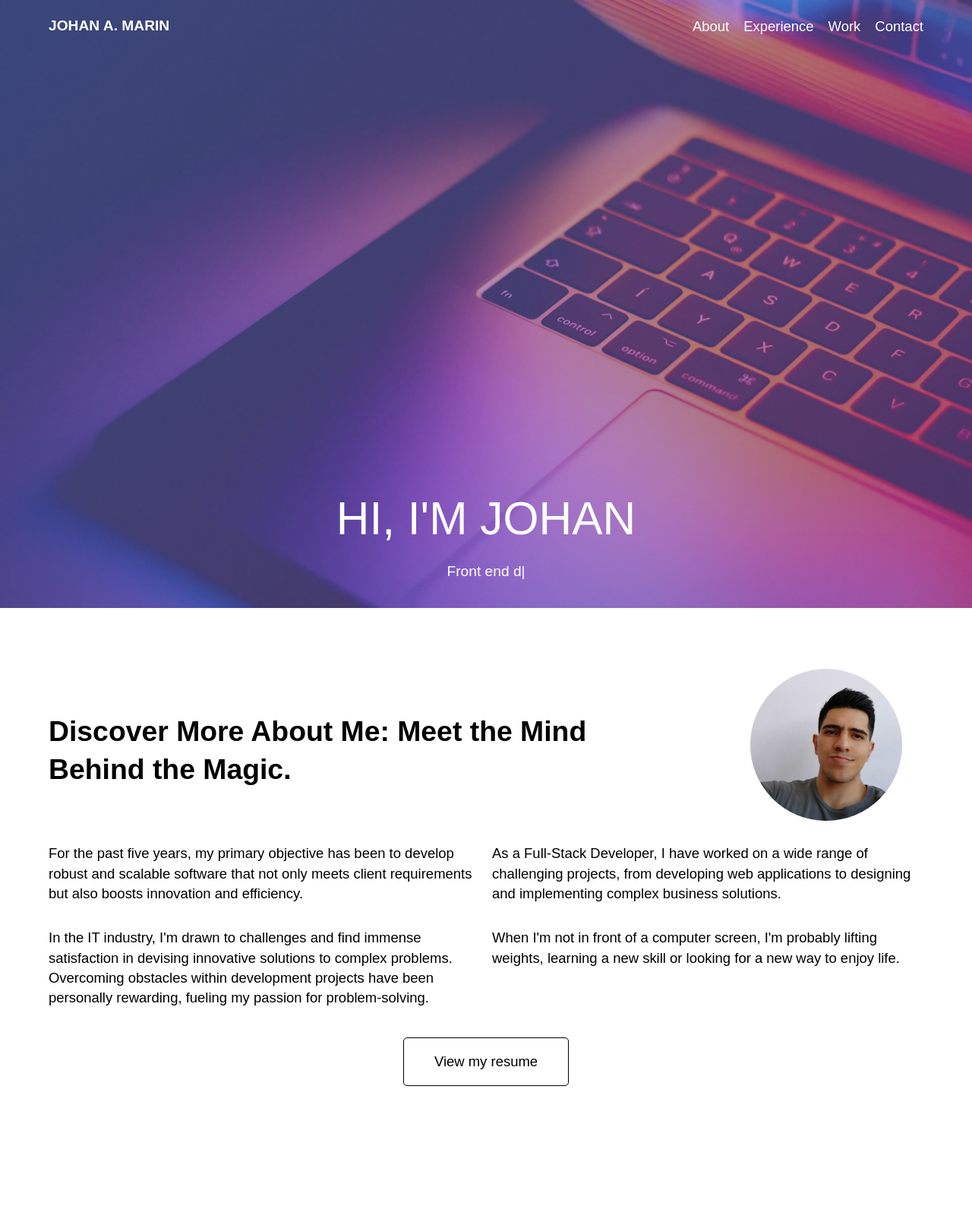
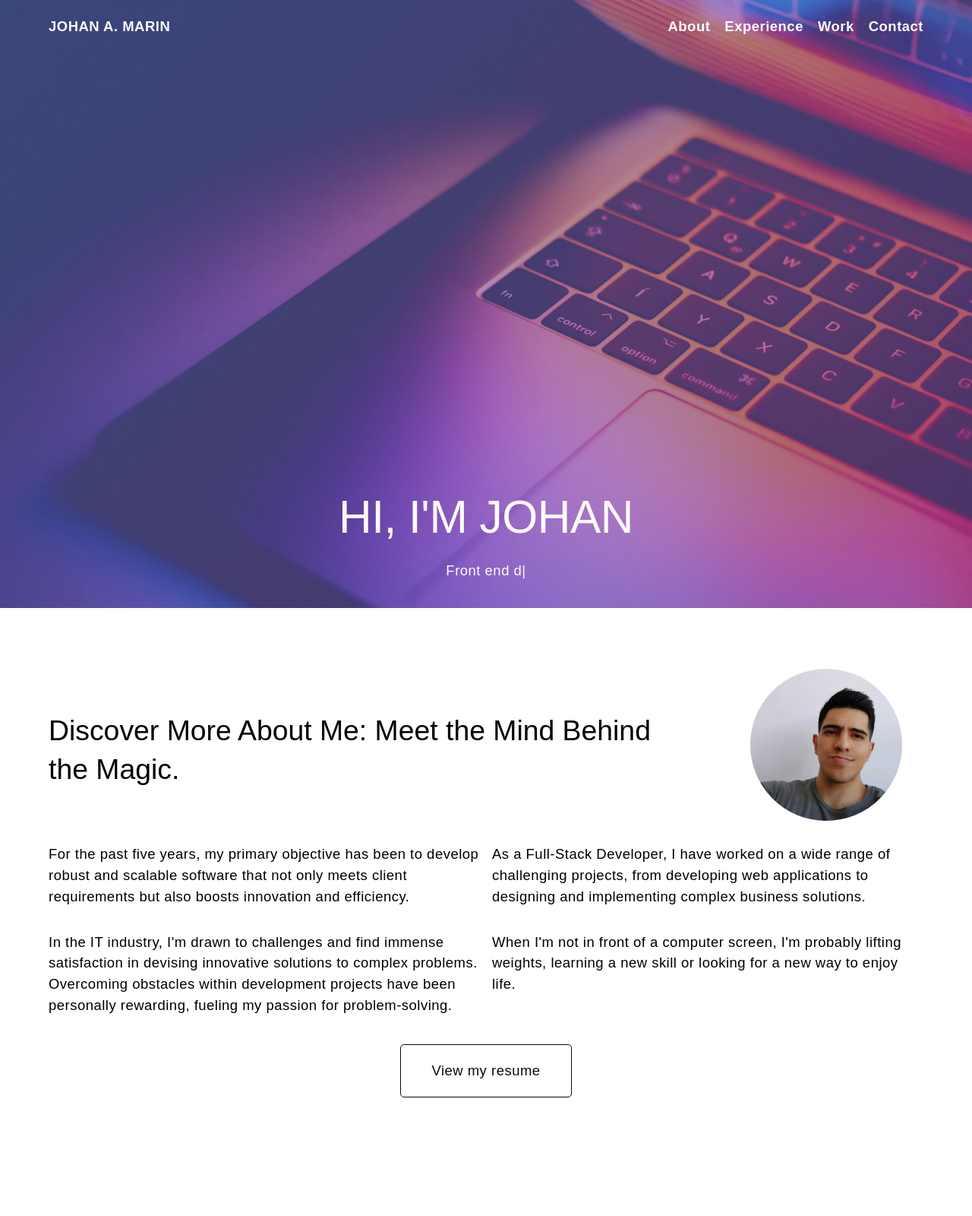
Before and after one commit to DevJohanAdrian/Portafolio, a plain HTML site: page index.html in a window 1280 px wide. Shown: the top 1600 px of the page at 76% size. Drawn offline with nearby package versions, Linux system fonts and the light colour scheme.

Commit message:
variables y colores se procede a implementar SASS

```diff
--- a/css/styles.css
+++ b/css/styles.css
@@ -1,34 +1,3 @@
-:root {
-    --background: linear-gradient(135deg, #667eea7e 0%, #764ba298 100%);
-    --color-primary: #667eea;
-    --color-secondary: #764ba2;
-    --color-3: white;
-    --color-4: black;
-    --boton-padding: 20px 40px;
-
-    --font-zise-heading-1:
-    --font-zise-heading-2:
-    --font-zise-heading-3:
-    --font-size-text-1:
-    --font-size-text-2:
-
-    --font-weight-heading-1: 300;
-    --font-weight-heading-2: 400;
-    --font-weight-heading-3: 400;
-    --font-weight-texts:400;
-    --font-weight-button:500;
-
-    --letter-spacing-heading-1:-0.5px;
-    --letter-spacing-heading-2:0px;
-    --letter-spacing-heading-2:0px;
-    --letter-spacing-texts:0.5px;
-    --letter-spacing-button:1.25px;
-
-    --line-height-texts:1.5;
-    --line-height-headings:1.375
-
-}
-
 @font-face {
     font-family: 'Alegreya Sans SC';
     src: url('https://fonts.googleapis.com/css2?family=Alegreya+Sans+SC:wght@300;400;700&display=swap');
@@ -42,7 +11,7 @@
 
 html {
     scroll-behavior: smooth;
-    scrollbar-color: gray #f2f2f2;
+    scrollbar-color: gray var(--color-gray);
     scrollbar-width: thin;
 }
 
@@ -50,6 +19,45 @@ html {
 body {
     font-size: 100%;
     /* line-height: normal; */
+
+}
+
+
+:root {
+    --background-gradient-hero: linear-gradient(135deg, #667eea7e 0%, #764ba298 100%);
+    --background-gradient-underline-nav: linear-gradient(to left, #f69ec4, #f9dd94 100%);
+     /* cornflower blue */
+    --background-footer:#7189ff;
+    /* gray 95 */
+    --color-gray:#f2f2f2;
+    /* night */
+    --color-black:#0c0910;
+    /* snow */
+    --color-white:#FFFAFA;
+
+    --boton-padding: 20px 40px;
+
+    --font-size-heading-1: clamp(2.125rem, 1.426rem + 2.941vw, 4.25rem);
+    --font-size-heading-2: clamp(1.313rem, 0.881rem + 1.817vw, 2.625rem);
+    --font-size-heading-3: clamp(0.813rem, 0.545rem + 1.125vw, 1.625rem);
+    --font-size-text-1: clamp(1rem, 0.934rem + 0.277vw, 1.2rem);
+    --font-size-text-2: clamp(0.7rem, 1rem + 0vw, 0.7rem);
+
+    --font-weight-heading-1: 300;
+    --font-weight-heading-2: 400;
+    --font-weight-heading-3: 400;
+    --font-weight-texts:400;
+    --font-weight-button:500;
+    --font-weight-logo:700;
+
+    --letter-spacing-heading-1:-0.5px;
+    --letter-spacing-heading-2:0px;
+    --letter-spacing-heading-3:0px;
+    --letter-spacing-texts:0.5px;
+    --letter-spacing-button:1.25px;
+
+    --line-height-texts:1.5;
+    --line-height-headings:1.375
 
 }
 
@@ -64,30 +72,12 @@ h6 {
 
 p {
     font-family: 'Source Sans 3', sans-serif;
-    line-height: 1.425em;
-    font-weight: 400;
-
+    font-size: var(--font-size-text-1);
+    font-weight: var(--font-weight-texts);
+    line-height: var(--line-height-texts);
+    letter-spacing: var(--letter-spacing-texts);
 }
 
-/* p::selection {
-    background: black;
-    color: white;
-} */
-
-/* section {
-    border: 1px solid black;
-}  */
-
-/* .subtitle{
-    color: var(--color-primary);
-    font-size: 2.5rem;
-    margin-bottom: 35px;
-} */
-
-/* .nav--footer{
-    font-weight: 300;
-    justify-content: flex-start;
-} */
 
 /* container para cada seccion */
 /* cambiar el max width  */
@@ -127,7 +117,7 @@ p {
 
 /* clase que sera agregada con el movimiento del scroll */
 .navigation__moving {
-    background-color: black;
+    background-color:var(--color-black);
 }
 
 .nav {
@@ -142,36 +132,30 @@ p {
 }
 
 .nav__logo a {
+    font-family: 'Alegreya Sans SC', sans-serif;
+    font-size: var(--font-size-text-1);
+    font-weight: var(--font-weight-logo);
+    line-height: var(--line-height-texts);
+    letter-spacing: var(--letter-spacing-texts);
+    text-transform: uppercase;
     text-decoration: none;
-    color: var(--color-3);
-    font-family: 'Alegreya Sans SC', sans-serif;
-    font-size: 1.2em;
+    color: var(--color-white);
     padding: 0.9375rem 0;
-    text-transform: uppercase;
-    font-weight: 700;
 }
-
 
 
 .nav-list {}
 
 .nav__items {
     font-family: 'Source Sans 3', sans-serif;
-    font-size: clamp(1rem, 0.934rem + 0.277vw, 1.2rem);
-    /* font-size: 1em;  */
-    font-weight: 300;
-    color: var(--color-3);
+    font-size: var(--font-size-text-1);
+    font-weight: var(--font-weight-logo);
+    line-height: var(--line-height-texts);
+    letter-spacing: var(--letter-spacing-texts);
+    color: var(--color-white);
     text-decoration: none;
-
-    /* margin-right: 1.25rem; */
-    /* padding: 0 0.9375rem; */
-
-    /* underline */
-    /* letter-spacing: .25em; */
     position: relative;
     padding: 0.9375rem 0 0.9375rem 0.9375rem;
-
-
 }
 
 /* underline */
@@ -183,7 +167,7 @@ p {
     height: 4px;
     right: 0;
     position: absolute;
-    background: linear-gradient(to left, #f69ec4, #f9dd94 100%);
+    background: var(--background-gradient-underline-nav);
     transition: width .5s ease 0s, right .5s ease 0s;
     width: 0;
 }
@@ -209,18 +193,17 @@ p {
 
 .hero__container {
     height: 100vh;
-    background-image: var(--background), url('../assets/hero.jpg');
+    background-image: var(--background-gradient-hero), url('../assets/hero.jpg');
     background-repeat: no-repeat;
     background-size: cover;
     background-attachment: fixed;
     background-position: center;
     position: relative;
-
     display: flex;
     justify-content: center;
     /* height: calc(100vh - 70px); */
     align-items: end;
-    color: var(--color-3);
+    color: var(--color-white);
     text-align: center;
 
 }
@@ -232,22 +215,16 @@ p {
 
 
 .hero__title {
-    /* font-family: 'Alegreya Sans SC', sans-serif; */
-    font-size: clamp(2.125rem, 1.426rem + 2.941vw, 4.25rem);
-    /* font-size: 4.25em; */
-    font-weight: 300;
-    line-height: 5.125rem;
+    font-size: var(--font-size-heading-1);
+    font-weight: var(--font-weight-heading-1);
+    line-height: var(--line-height-headings);
+    letter-spacing: var(--letter-spacing-heading-1);
 }
 
 .hero__subtitle {
-    /* font-family: 'Source Sans 3', sans-serif; */
-    font-size: clamp(1rem, 0.934rem + 0.277vw, 1.2rem);
-    font-size: 1.2em;
-    font-weight: 300;
     margin: 0.9375rem 0;
+    color: var(--color-white);
 }
-
-
 
 /* header end */
 
@@ -264,21 +241,16 @@ p {
     gap: 1rem 5rem;
     justify-content: center;
     align-items: center;
-
-
-
 }
-
 
 .about__subtitle {
     color: var(--color-4);
-    /* font-family: 'Alegreya Sans SC', sans-serif; */
-    font-size: clamp(1.313rem, 0.881rem + 1.817vw, 2.625rem);
-    /* font-size: 2.6em; */
-    line-height: 3.125rem;
+    font-size: var(--font-size-heading-2);
+    font-weight: var(--font-weight-heading-2);
+    line-height: var(--line-height-headings);
+    letter-spacing: var(--letter-spacing-heading-2);
     grid-column: one / four;
     grid-row: row-start / mid-row;
-
 }
 
 
@@ -316,24 +288,23 @@ p {
 }
 
 .about__text {
-    /* font-size: 19px; */
-    font-size: clamp(1rem, 0.934rem + 0.277vw, 1.2rem);
-    /* font-size: 1.2em; */
-    /* font-family: 'Source Sans 3', sans-serif; */
+
 }
 
 
 .about__resume {
     font-family: 'Source Sans 3', sans-serif;
+    font-size: var(--font-size-text-1);
+    font-weight: var(--font-weight-texts);
+    line-height: var(--line-height-texts);
+    letter-spacing: var(--letter-spacing-texts);
     text-decoration: none;
-    color: black;
-    font-size: clamp(1rem, 0.934rem + 0.277vw, 1.2rem);
-    /* font-size: 1.2em; */
+    text-align: center;
+    color:var(--color-black);
     border-radius: 0.3125rem;
-    border: 1px solid black;
+    border: 1px solid var(--color-black);
     padding: 1.25rem 2.5rem;
     margin: 0 auto;
-    text-align: center;
     grid-row: mid-end / row-end;
     grid-column: one / five;
     display: inline-block;
@@ -341,8 +312,8 @@ p {
 }
 
 .about__resume:hover {
-    background-color: black;
-    color: white;
+    background-color: var(--color-black);
+    color: var(--color-white);
 }
 
 /* about end */
@@ -364,21 +335,26 @@ p {
     grid-area: header;
 }
 
+.experience__title {
+    font-size: var(--font-size-heading-2);
+    font-weight: var(--font-weight-heading-2);
+    line-height: var(--line-height-headings);
+    letter-spacing: var(--letter-spacing-heading-2);
+    margin-bottom: 2.1875rem;
+}
+
 .experience__paragraph {
-    /* font-family: 'Source Sans 3', sans-serif; */
-    font-size: clamp(1rem, 0.934rem + 0.277vw, 1.2rem);
-    /* font-size: 1.2em; */
+
 }
 
 .experience__subtitle {
     margin: 2.5rem 0;
     text-transform: uppercase;
     text-align: left;
-    /* font-family: 'Alegreya Sans SC', sans-serif; */
-    font-size: clamp(0.813rem, 0.545rem + 1.125vw, 1.625rem);
-    /* font-size: 1.6em; */
-    line-height: 1.9375rem;
-    font-weight: 300;
+    font-size: var(--font-zise-heading-3);
+    font-weight: var(--font-weight-heading-3);
+    line-height: var(--line-height-headings);
+    letter-spacing: var(--letter-spacing-heading-3);
 }
 
 
@@ -417,13 +393,7 @@ p {
     filter: grayscale(0%);
 }
 
-.experience__title {
-    color: var(--color-4);
-    /* font-family: 'Alegreya Sans SC', sans-serif; */
-    font-size: clamp(1.313rem, 0.881rem + 1.817vw, 2.625rem);
-    /* font-size: 2.6em; */
-    margin-bottom: 2.1875rem;
-}
+
 
 .experience__companies {
     grid-area: companies;
@@ -445,7 +415,7 @@ p {
 /* la clase container no esta al principio de esta sccion ya que
 el background se pondria en el contenedor y queremos que se vea en todo el ancho */
 .projects {
-    background: #f2f2f2;
+    background-color: var(--color-gray);
 }
 
 
@@ -457,19 +427,14 @@ el background se pondria en el contenedor y queremos que se vea en todo el ancho
 }
 
 .projects__subtitle {
-    color: var(--color-4);
-    /* font-family: 'Alegreya Sans SC', sans-serif; */
-    font-size: clamp(1.313rem, 0.881rem + 1.817vw, 2.625rem);
-    /* font-size: 2.6em; */
-    line-height: 3.125rem;
-
-
+    font-size: var(--font-size-heading-2);
+    font-weight: var(--font-weight-heading-2);
+    line-height: var(--line-height-headings);
+    letter-spacing: var(--letter-spacing-heading-2);
 }
 
 .projects__paragraph {
-    /* font-family: 'Source Sans 3', sans-serif; */
-    font-size: clamp(1rem, 0.934rem + 0.277vw, 1.2rem);
-    /* font-size: 1.2em; */
+
 }
 
 .projects__grid {
@@ -518,22 +483,19 @@ el background se pondria en el contenedor y queremos que se vea en todo el ancho
 }
 
 .projects__title {
-    /* font-family: 'Alegreya Sans SC', sans-serif; */
-    font-size: clamp(0.813rem, 0.545rem + 1.125vw, 1.625rem);
-    /* font-size: 1.6em; */
-    line-height: 1.9375rem;
+    font-size: var(--font-size-heading-3);
+    font-weight: var(--font-weight-heading-3);
+    line-height: var(--line-height-headings);
+    letter-spacing: var(--letter-spacing-heading-3);
 }
 
 .projects__description {
-    /* font-family: 'Source Sans 3', sans-serif; */
-    font-size: clamp(1rem, 0.934rem + 0.277vw, 1.2rem);
-    /* font-size: 1.2em; */
-    line-height: inherit;
+
 }
 
 .projects__link {
     text-decoration: none;
-    color: var(--color-4)
+    color: var(--color-black);
 }
 
 .projects__link:hover {
@@ -544,7 +506,7 @@ el background se pondria en el contenedor y queremos que se vea en todo el ancho
 
 /* footer begin */
 .footer {
-    background: var(--color-primary);
+    background-color: var(--background-footer);
 }
 
 .footer .container {
@@ -570,7 +532,7 @@ el background se pondria en el contenedor y queremos que se vea en todo el ancho
 
 .footer__icon {
     text-decoration: none;
-    color: var(--color-3);
+    color: var(--color-white);
     font-size: 2.1875em;
     transition: font-size 0.2s ease-in-out 0.3s;
 
@@ -598,17 +560,18 @@ el background se pondria en el contenedor y queremos que se vea en todo el ancho
 
 
 
-.footer__paragraph {
-    /* font-family: 'Source Sans 3', sans-serif; */
-    font-size: clamp(1rem, 1rem + 0vw, 1rem);
-    /* font-size: 1em; */
+.footer__warning {
+    font-size: var(--font-size-text-2);
+    margin: 0 auto;
+}
+
+.footer__paragraph{
     margin: 0 auto;
 }
 
 .footer__copyright {
     justify-self: center;
     align-self: flex-start;
-
 }
 
 
```
Also changed, not shown: index.html (+2 -8 lines).
